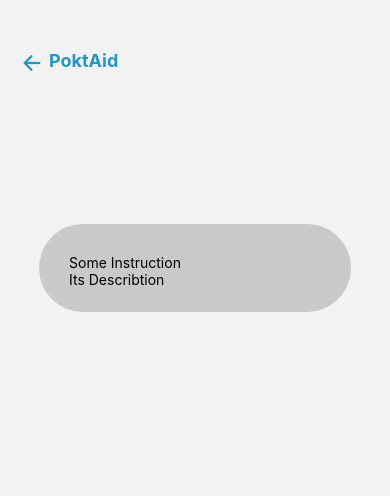
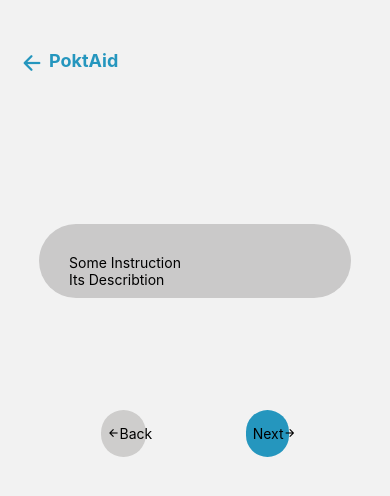
Before and after one commit to yushi2006/PoktAid, a React Native app: screen /Instructions in a window 390 px wide. Shown: the top 496 px of the page. Built offline with nearby package versions, Linux system fonts and the light colour scheme.

Commit message:
adding a navigation between instructions buttons

```diff
--- /dev/null
+++ b/app/components/navigationButton.tsx
@@ -0,0 +1,47 @@
+import React, { Component } from 'react'
+import { Text, View, TouchableOpacity, StyleSheet } from 'react-native'
+import { Ionicons } from '@expo/vector-icons'
+import { useNavigation } from '@react-navigation/native'
+
+const NavigationButton = ({isBackButton}) => {
+    const navigator = useNavigation();
+    return (
+        <View>
+            {isBackButton ? (
+                <TouchableOpacity onPress={() => navigator.goBack()} style={styles.back}>
+                    <Ionicons name="arrow-back-outline" />
+                    <Text>Back</Text>
+                </TouchableOpacity>
+                ): (
+                    <TouchableOpacity style={styles.next}>
+                        <Text>Next</Text>
+                        <Ionicons name='arrow-forward-outline' />
+                    </TouchableOpacity>
+                )
+            }
+        </View>
+    )
+}
+
+const styles = StyleSheet.create({
+    back: {
+        backgroundColor: '#CECDCC',
+        borderRadius: 50,
+        paddingVertical: 15,
+        paddingHorizontal: '15%',
+        flexDirection: 'row',
+        justifyContent: 'space-between',
+        alignItems: 'center',
+    },
+    next: {
+        backgroundColor: '#2596be',
+        borderRadius: 50,
+        paddingVertical: 15,
+        paddingHorizontal: '15%',
+        flexDirection: 'row',
+        justifyContent: 'space-between',
+        alignItems: 'center',
+    },
+});
+
+export default NavigationButton
--- a/app/screens/instructions.tsx
+++ b/app/screens/instructions.tsx
@@ -2,13 +2,20 @@ import React, { Component } from 'react'
 import { Text, View, StyleSheet } from 'react-native'
 import Bar from '../components/bar'
 import Card from '../components/card'
+import NavigationButton from '../components/navigationButton'
 
 const Instructions = () => {
     return(
-        <View>
+        <View style={styles.screen}>
             <Bar />
             <View style={styles.main}>
-                <Card title="Some Instruction" describtion="Its Describtion" />
+                <View style={styles.container}>
+                    <Card title="Some Instruction" describtion="Its Describtion" />
+                </View>
+                <View style={styles.navigations}>
+                    <NavigationButton isBackButton={true} />
+                    <NavigationButton isBackButton={false} />
+                </View>
             </View>
         </View>
     )
@@ -17,14 +24,23 @@ const Instructions = () => {
 const styles = StyleSheet.create({
     screen: {
         flexDirection: 'column',
-        alignItems: 'center',
     },
     main: {
-        flexDirection: 'row',
-        justifyContent: 'center',
+        flexDirection: 'column',
         height: '100%',
         width: '100%',
         paddingVertical: "25%",
+    },
+    container: {
+        flexDirection: 'column',
+        width: '100%',
+        height: '70%',
+        alignItems: 'center'
+    },
+    navigations: {
+        flexDirection: 'row',
+        width: '100%',
+        justifyContent: 'space-evenly',
     }
 });
 
```
